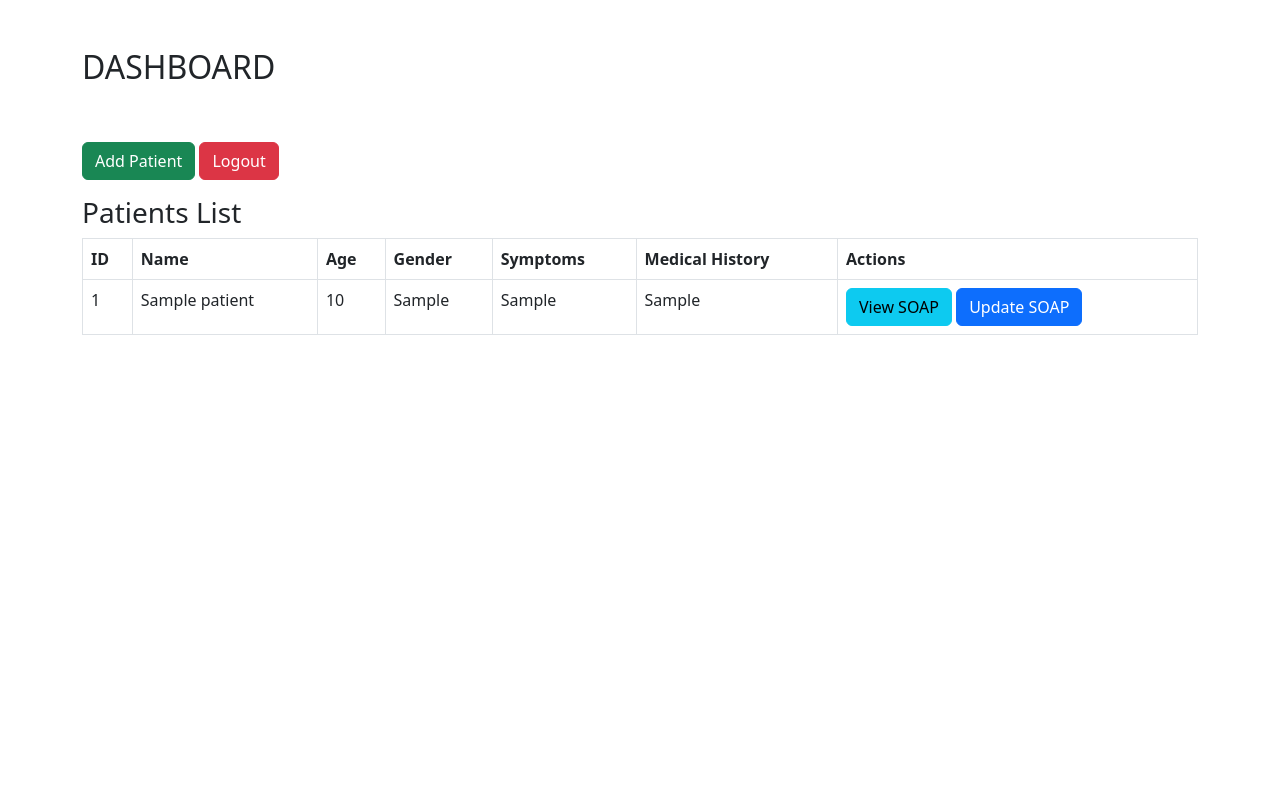
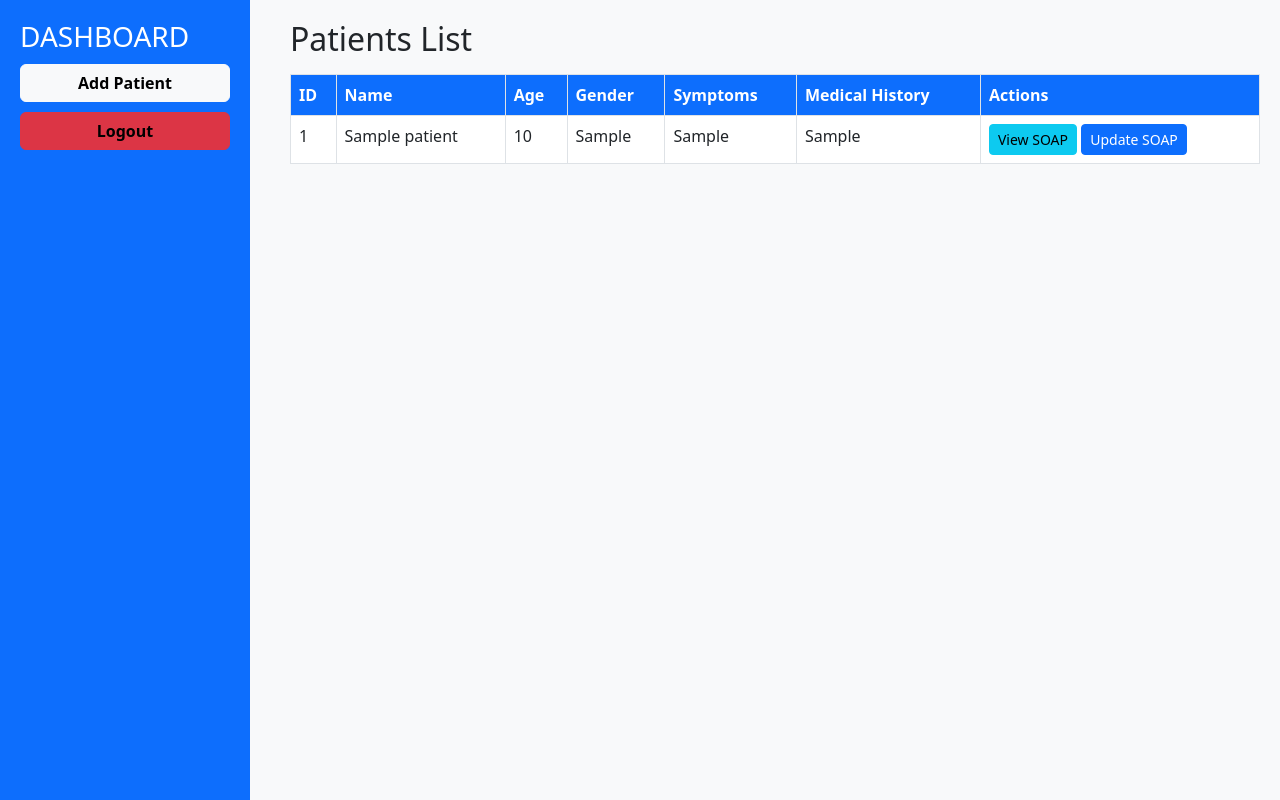
Before and after one commit to l4nzaerol/Group2_CaseStudy, a PHP site: page /dashboard.php in a window 1280 px wide. Run offline with PHP 8.4, Linux system fonts and the light colour scheme; the visitor is signed in with stand-in values (Sample User, id 1); tables that the repository leaves empty or names only in its code hold one stand-in row (values such as "Sample post"); a stand-in replaces the project's code that opens the database connection.

Commit message:
updated_dashboard

```diff
--- a/dashboard.php
+++ b/dashboard.php
@@ -1,6 +1,6 @@
 <?php
 session_start();
-include 'db.php';
+include 'db.php'; // Ensure this file contains a proper database connection
 
 if (!isset($_SESSION['user_id'])) {
     header("Location: login.php");
@@ -10,8 +10,19 @@ if (!isset($_SESSION['user_id'])) {
 $username = $_SESSION['username'];
 $role = $_SESSION['role'];
 
+// Ensure database connection exists
+if (!isset($conn)) {
+    die("Database connection not found.");
+}
+
+// Execute the query
 $query = "SELECT * FROM patients";
 $result = $conn->query($query);
+
+// Check for query errors
+if (!$result) {
+    die("Error executing query: " . $conn->error);
+}
 ?>
 
 <!DOCTYPE html>
@@ -19,19 +30,48 @@ $result = $conn->query($query);
 <head>
     <title>Dashboard - SOAP System</title>
     <link rel="stylesheet" href="https://cdn.jsdelivr.net/npm/bootstrap@5.3.0/dist/css/bootstrap.min.css">
+    <style>
+        body {
+            background-color: #f8f9fa;
+        }
+        .sidebar {
+            width: 250px;
+            background: #0d6efd;
+            color: white;
+            height: 100vh;
+            position: fixed;
+            padding: 20px;
+        }
+        .sidebar a {
+            color: black;
+            display: block;
+            margin: 10px 0;
+            text-decoration: none;
+            font-weight: bold;
+        }
+        .sidebar a:hover {
+            text-decoration: underline;
+        }
+        .main-content {
+            margin-left: 270px;
+            padding: 20px;
+        }
+        .table th {
+            background-color: #0d6efd;
+            color: white;
+        }
+    </style>
 </head>
 <body>
-    <div class="container mt-5">
-        <h2>DASHBOARD</h2>
-        <BR>
-        <BR>
+    <div class="sidebar">
+        <h3>DASHBOARD</h3>
+        <a href="add_patient.php" class="btn btn-light w-100">Add Patient</a>
+        <a href="login.php" class="btn btn-danger w-100">Logout</a>
+    </div>
 
-        <a href="add_patient.php" class="btn btn-success mb-3">Add Patient</a>
-        <a href="login.php" class="btn btn-danger mb-3">Logout</a>
-        <BR>
-
-        <h3>Patients List</h3>
-        <table class="table table-bordered">
+    <div class="main-content">
+        <h2>Patients List</h2>
+        <table class="table table-bordered table-hover mt-3">
             <thead>
                 <tr>
                     <th>ID</th>
@@ -53,8 +93,8 @@ $result = $conn->query($query);
                     <td><?= htmlspecialchars($row['symptoms']) ?></td>
                     <td><?= htmlspecialchars($row['medical_history']) ?></td>
                     <td>
-                        <a href="view_patient.php?id=<?= $row['id'] ?>" class="btn btn-info">View SOAP</a>
-                        <a href="edit_patient.php?id=<?= $row['id'] ?>" class="btn btn-primary">Update SOAP</a>
+                        <a href="view_patient.php?id=<?= $row['id'] ?>" class="btn btn-info btn-sm">View SOAP</a>
+                        <a href="edit_patient.php?id=<?= $row['id'] ?>" class="btn btn-primary btn-sm">Update SOAP</a>
                     </td>
                 </tr>
                 <?php endwhile; ?>
```
